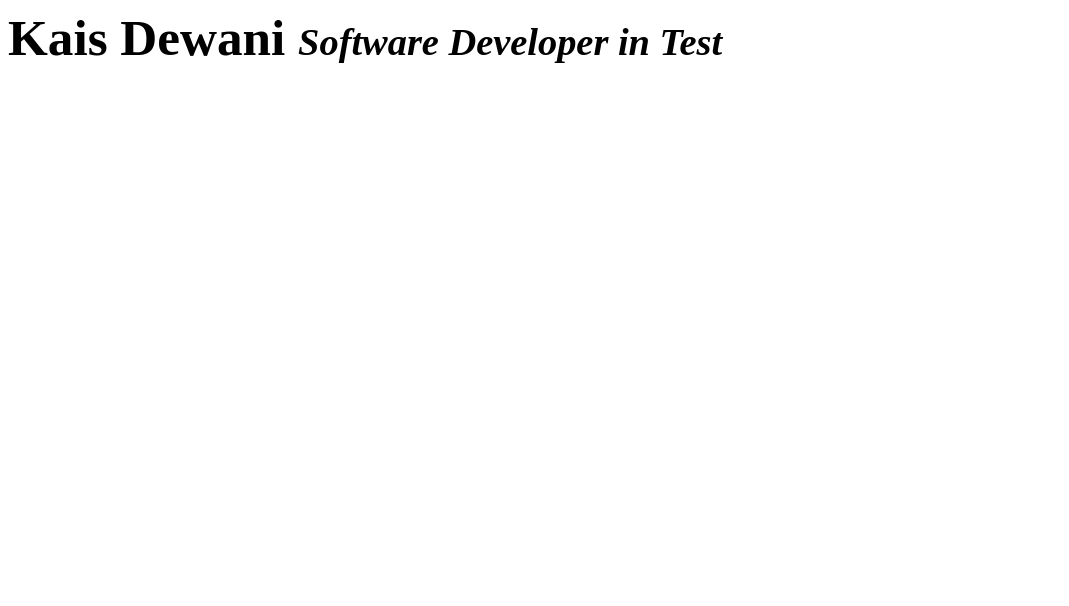
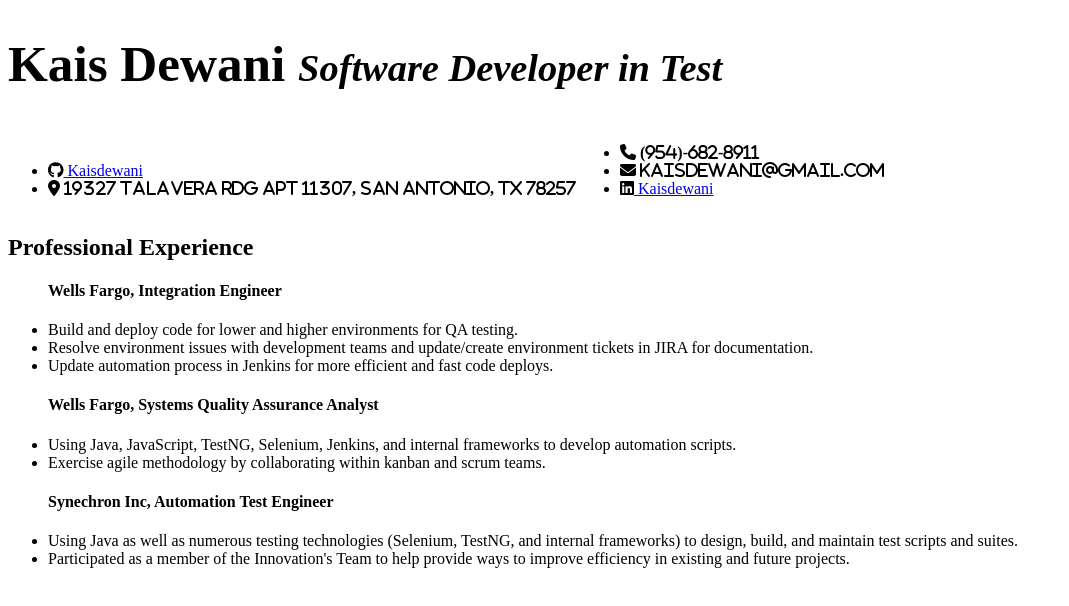
Before and after one commit to kaisdewani/CloudResumeChallenge, a plain HTML site: page index.html in a window 1280 px wide. Shown: the whole page, without its empty margins (0-1069 px from the left). Drawn offline with Linux system fonts and the light colour scheme.

Commit message:
bullet points and description

```diff
--- a/index.html
+++ b/index.html
@@ -1 +1,90 @@
+<!DOCTYPE html>
+<html>
+<head>
+
+<style>
+.list-one{
+  display: inline-block;
+}
+h3 {
+  padding: 1px;
+}
+</style>
+
+<meta name="viewport" content="width=device-width, initial-scale=1">
+<link rel="stylesheet" href="https://cdnjs.cloudflare.com/ajax/libs/font-awesome/6.1.1/css/all.min.css">
+</head>
+
+<body>
+<!-- Title  -->
 <h1 style="font-size:4vw;"><strong>Kais Dewani</strong> <em style="font-size:3vw;">Software Developer in Test</em></h1>
+
+<!-- First set of bullet points  -->
+<!-- Icons with links -->
+<ul class="list-one">
+    <!-- Github link -->
+    <li>
+        <i class="fa-brands fa-github"></i><a href="https://github.com/kaisdewani"> Kaisdewani</a>
+    </li>
+    <!-- Address -->
+    <li>
+        <i class="fa-solid fa-location-dot"> 19327 Talavera Rdg APT 11307, San Antonio, TX 78257</i>
+    </li>
+</ul>
+
+<!-- Second set of bullet points -->
+<ul class="list-one">
+    <!-- Phone Number -->
+    <li>
+        <i class="fa-solid fa-phone"> (954)-682-8911</i>
+    </li>
+    <!-- Email -->
+    <li>
+        <i class="fa-solid fa-envelope"> Kaisdewani@gmail.com</i>
+    </li>
+    <li>
+        <i class="fa-brands fa-linkedin"></i><a href="https://www.linkedin.com/in/kaisdewani/"> Kaisdewani</a>
+    </li>
+</ul>
+
+<h2>
+    Professional Experience
+</h2>
+
+<ul>
+    <h4>Wells Fargo, Integration Engineer</h4>
+    <li>
+        Build and deploy code for lower and higher environments for QA testing.
+    </li>
+    <li>
+        Resolve environment issues with development teams and update/create environment tickets in JIRA for documentation.
+    </li>
+    <li>
+        Update automation process in Jenkins for more efficient and fast code deploys.
+    </li>
+</ul>
+
+<ul>
+    <h4>Wells Fargo, Systems Quality Assurance Analyst</h4>
+    <li>
+        Using Java, JavaScript, TestNG, Selenium, Jenkins, and internal frameworks to develop automation scripts.
+    </li>
+    <li>
+        Exercise agile methodology by collaborating within kanban and scrum teams.
+    </li>
+</ul>
+
+<ul>
+    <h4>Synechron Inc, Automation Test Engineer</h4>
+    <li>
+        Using Java as well as numerous testing technologies (Selenium, TestNG, and internal frameworks) to design, build, and maintain test scripts and suites.
+    </li>
+    <li>
+        Participated as a member of the Innovation's Team to help provide ways to improve efficiency in existing and future projects.
+    </li>
+</ul>
+
+
+
+</body>
+</html>
```
